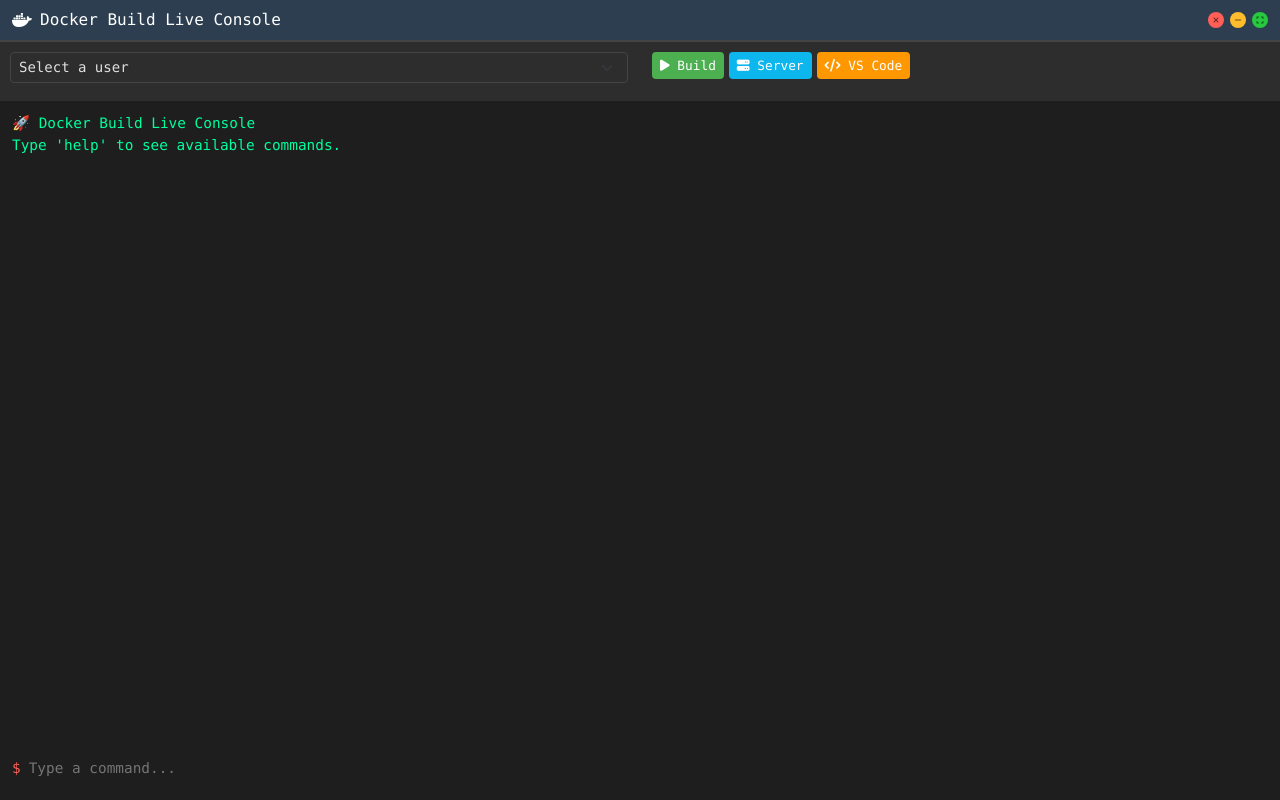
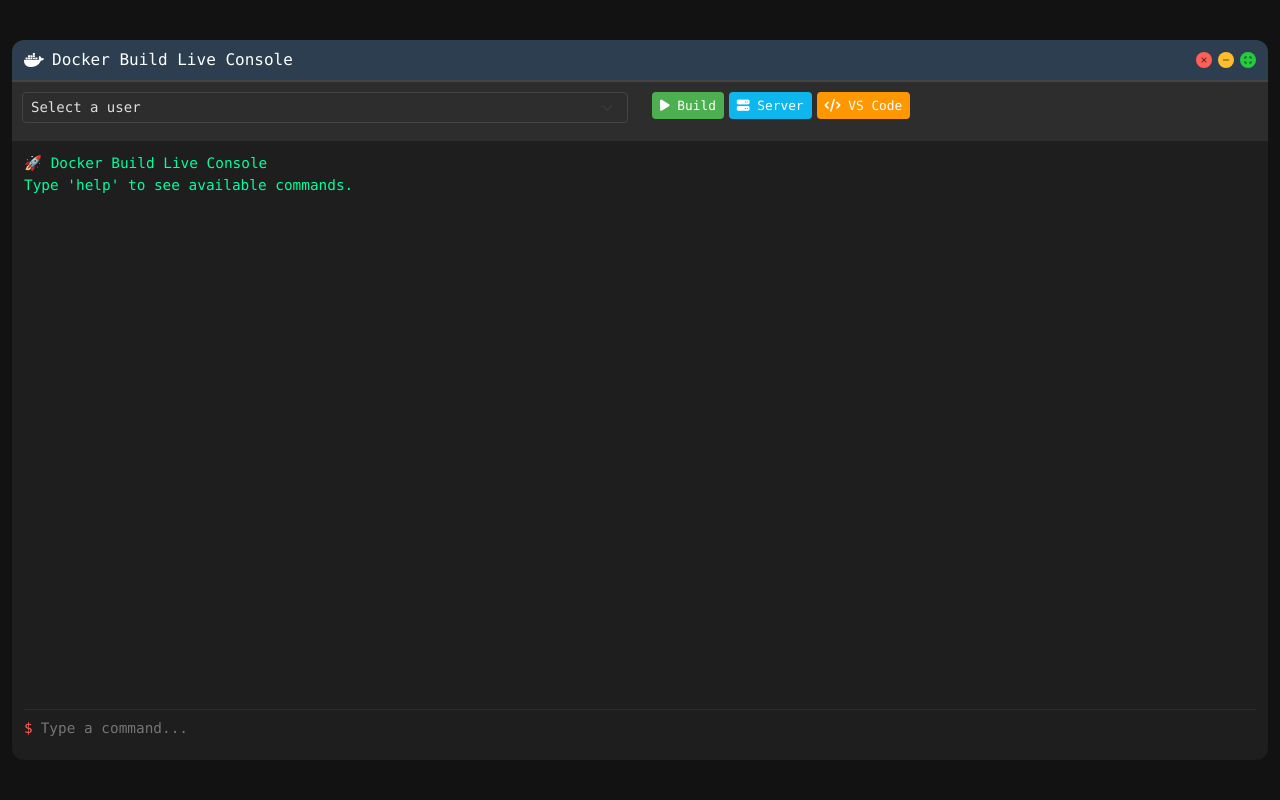
Before and after one commit to bhadri01/docker-lab, a FastAPI app: page / in a window 1280 px wide. Run offline with FastAPI, Linux system fonts and the light colour scheme.

Commit message:
Enhance layout and styling of Docker Build Live Console with improved alignment, padding, and border adjustments

```diff
--- a/templates/index.html
+++ b/templates/index.html
@@ -35,13 +35,18 @@
             color: #e0e0e0;
             display: flex;
             flex-direction: column;
+            align-items: center;
+            justify-content: center;
+            padding: 12px;
         }
 
         .container-fluid {
-            height: 100vh;
+            height: 90vh;
             padding: 0;
             display: flex;
             flex-direction: column;
+            border-radius: 12px;
+            overflow: hidden;
         }
 
         .terminal-header {
@@ -121,6 +126,7 @@
             bottom: 0;
             background-color: var(--terminal-bg);
             padding: 8px 0;
+            border-top: 1px solid #2c2c2c;
         }
 
         .terminal-prompt {
```
